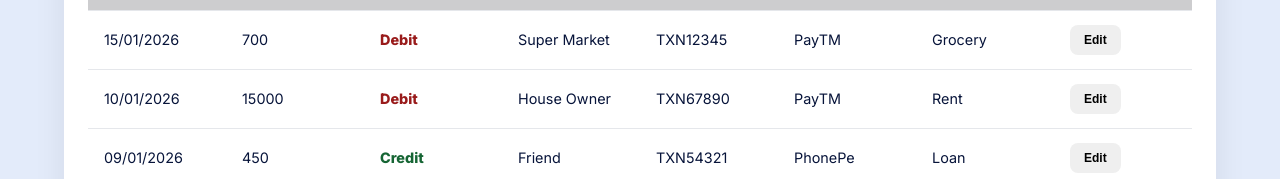
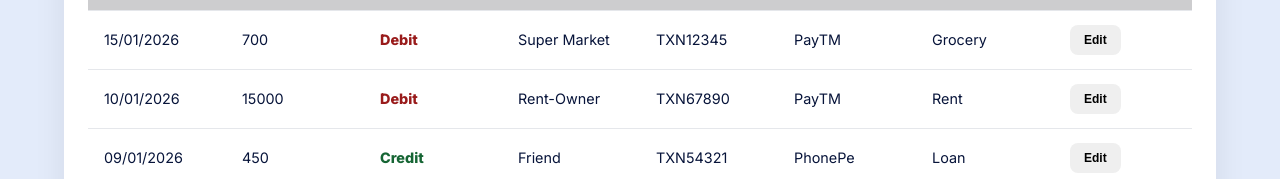
Before and after one commit to abhishekhegde12/FinSight, an Angular app: page /view-transaction in a window 1280 px wide. Shown: the part 430-609 px from the top of the page. Built offline with nearby package versions, Linux system fonts and the light colour scheme.

Commit message:
view-transaction4

```diff
--- a/src/app/view-transaction/view-transaction.html
+++ b/src/app/view-transaction/view-transaction.html
@@ -58,7 +58,7 @@
             <td>10/01/2026</td>
             <td>15000</td>
             <td class="debit">Debit</td>
-            <td>House Owner</td>
+            <td>Rent-Owner</td>
             <td>TXN67890</td>
             <td>PayTM</td>
             <td>Rent</td>
```
